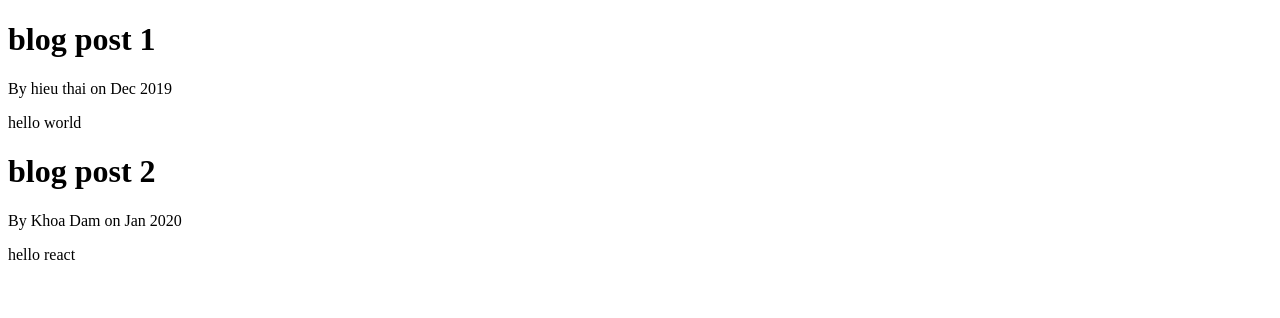
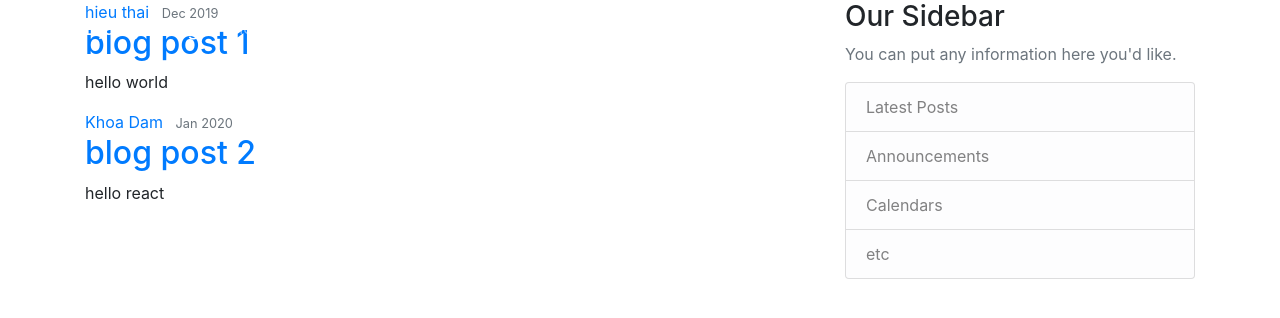
Before and after one commit to ngochieu642/django-example-blog, a Django app: page / in a window 1280 px wide. Shown: the top 318 px of the page. Run offline with Django 3.2, Linux system fonts and the light colour scheme; some libraries are stand-ins or nearby versions.

Commit message:
add css and html

```diff
--- /dev/null
+++ b/blog/templates/blog/base.html
@@ -0,0 +1,95 @@
+{% load static %}
+<!DOCTYPE html>
+<html>
+  <head>
+    <meta charset="utf-8" />
+    <meta
+      name="viewport"
+      content="width=device-width, initial-scale=1, shrink-to-fit=no"
+    />
+
+    <!-- Bootstrap CSS -->
+    <link
+      rel="stylesheet"
+      href="https://maxcdn.bootstrapcdn.com/bootstrap/4.0.0/css/bootstrap.min.css"
+      integrity="sha384-Gn5384xqQ1aoWXA+058RXPxPg6fy4IWvTNh0E263XmFcJlSAwiGgFAW/dAiS6JXm"
+      crossorigin="anonymous"
+    />
+
+    <link type="text/css" href="{% static 'blog/main.css' %}"/>
+
+    {% if title %}
+    <title>Django Blog - {{title}}</title>
+    {% else %}
+    <title>Django Blog</title>
+    {% endif %}
+  </head>
+  <body>
+    <header class="site-header">
+      <nav class="navbar navbar-expand-md navbar-dark bg-steel fixed-top">
+        <div class="container">
+          <a class="navbar-brand mr-4" href="{% url 'blog-home' %}">Django Blog</a>
+          <button
+            class="navbar-toggler"
+            type="button"
+            data-toggle="collapse"
+            data-target="#navbarToggle"
+            aria-controls="navbarToggle"
+            aria-expanded="false"
+            aria-label="Toggle navigation"
+          >
+            <span class="navbar-toggler-icon"></span>
+          </button>
+          <div class="collapse navbar-collapse" id="navbarToggle">
+            <div class="navbar-nav mr-auto">
+              <a class="nav-item nav-link" href="{% url 'blog-home' %}">Home</a>
+              <a class="nav-item nav-link" href="{% url 'blog-about' %}">About</a>
+            </div>
+            <!-- Navbar Right Side -->
+            <div class="navbar-nav">
+              <a class="nav-item nav-link" href="#">Login</a>
+              <a class="nav-item nav-link" href="#">Register</a>
+            </div>
+          </div>
+        </div>
+      </nav>
+    </header>
+
+    <main role="main" class="container">
+        <div class="row">
+          <div class="col-md-8">
+            {% block content %}{% endblock %}
+          </div>
+          <div class="col-md-4">
+            <div class="content-section">
+              <h3>Our Sidebar</h3>
+              <p class='text-muted'>You can put any information here you'd like.
+                <ul class="list-group">
+                  <li class="list-group-item list-group-item-light">Latest Posts</li>
+                  <li class="list-group-item list-group-item-light">Announcements</li>
+                  <li class="list-group-item list-group-item-light">Calendars</li>
+                  <li class="list-group-item list-group-item-light">etc</li>
+                </ul>
+              </p>
+            </div>
+          </div>
+        </div>
+      </main>
+
+    <script
+      src="https://code.jquery.com/jquery-3.2.1.slim.min.js"
+      integrity="sha384-KJ3o2DKtIkvYIK3UENzmM7KCkRr/rE9/Qpg6aAZGJwFDMVNA/GpGFF93hXpG5KkN"
+      crossorigin="anonymous"
+    ></script>
+    <script
+      src="https://cdnjs.cloudflare.com/ajax/libs/popper.js/1.12.9/umd/popper.min.js"
+      integrity="sha384-ApNbgh9B+Y1QKtv3Rn7W3mgPxhU9K/ScQsAP7hUibX39j7fakFPskvXusvfa0b4Q"
+      crossorigin="anonymous"
+    ></script>
+    <script
+      src="https://maxcdn.bootstrapcdn.com/bootstrap/4.0.0/js/bootstrap.min.js"
+      integrity="sha384-JZR6Spejh4U02d8jOt6vLEHfe/JQGiRRSQQxSfFWpi1MquVdAyjUar5+76PVCmYl"
+      crossorigin="anonymous"
+    ></script>
+  </body>
+</html>
--- a/blog/templates/blog/home.html
+++ b/blog/templates/blog/home.html
@@ -1,13 +1,15 @@
-<!DOCTYPE html>
-<html>
-  <head>
-    <title></title>
-  </head>
-  <body>
+{% extends "blog/base.html" %}
+  {% block content %}
     {% for post in posts %}
-        <h1>{{post.title}}</h1>
-        <p> By {{post.author}} on {{post.date_posted}}</p>
-        <p>{{post.content}}</p>
+      <article class="media content-section">
+        <div class="media-body">
+          <div class="article-metadata">
+            <a class="mr-2" href="#">{{ post.author }}</a>
+            <small class="text-muted">{{ post.date_posted }}</small>
+          </div>
+          <h2><a class="article-title" href="#">{{ post.title }}</a></h2>
+          <p class="article-content">{{ post.content }}</p>
+        </div>
+      </article>
     {% endfor %}
-  </body>
-</html>
+  {% endblock content %}
--- a/blog/views.py
+++ b/blog/views.py
@@ -25,4 +25,4 @@
 
 
 def about(request):
-    return render(request, "blog/about.html")
+    return render(request, "blog/about.html", context={'title':'About'})
```
Also changed, not shown: blog/static/blog/main.css (added, +84 -0 lines), blog/templates/blog/about.html (+4 -9 lines).
